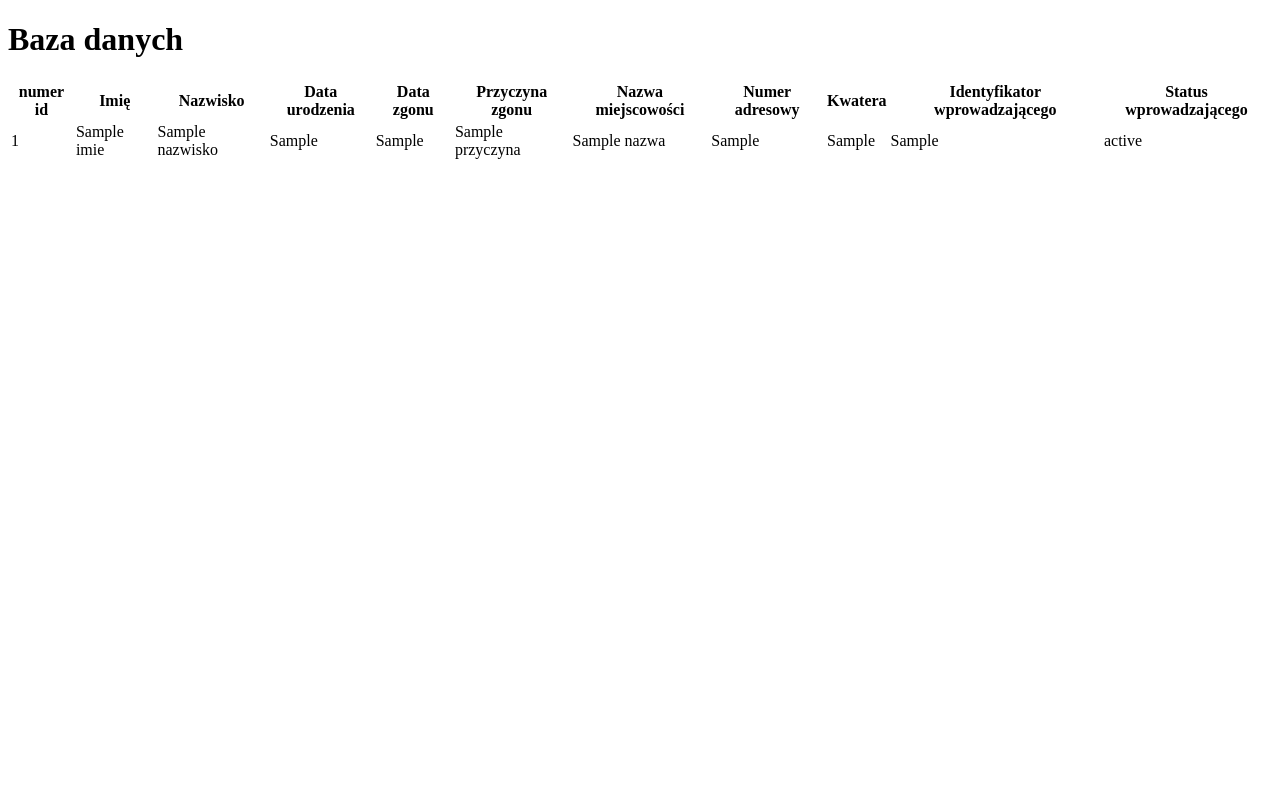
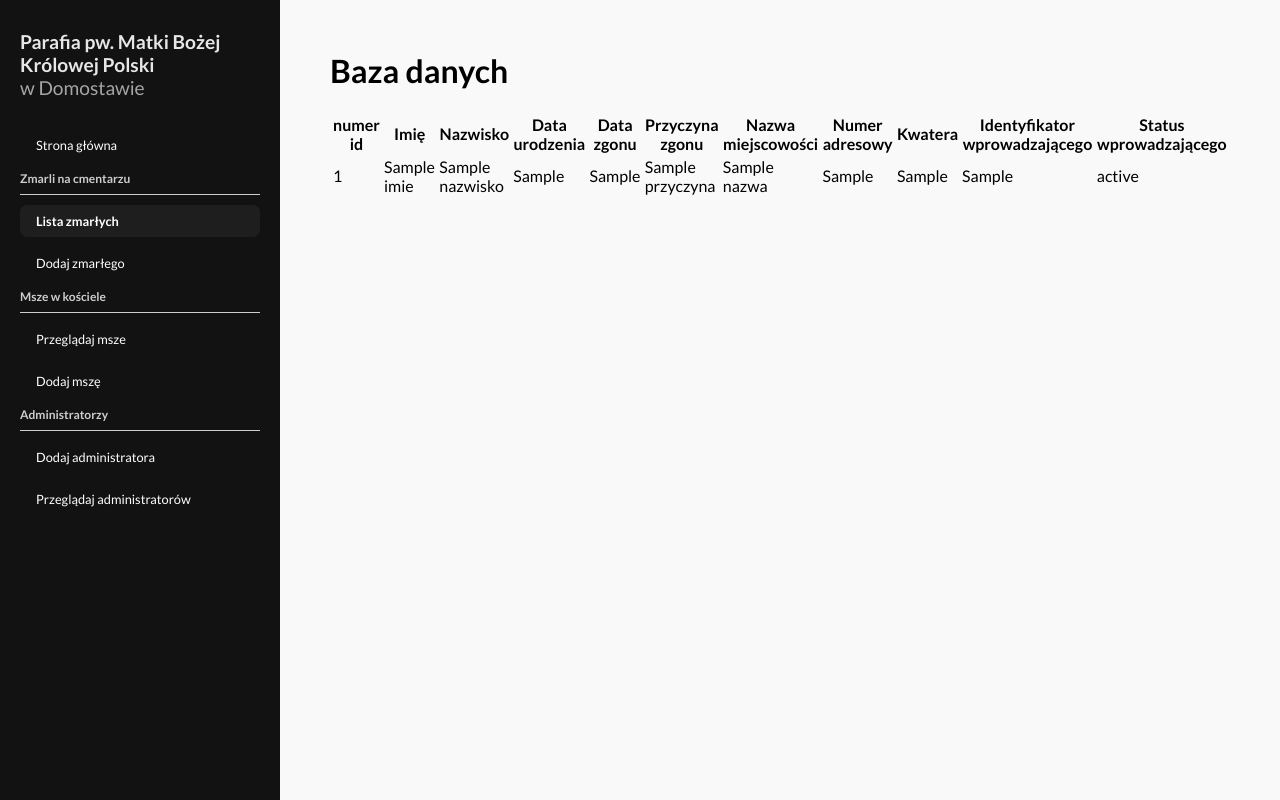
Before and after one commit to mikruk045/groby_domostawa, a Flask app: template templates/database.html in a window 1280 px wide. Run offline with Flask 2, Linux system fonts and the light colour scheme; the template is opened without the code that fills it: most values are stand-ins (such as "Sample title", 1, 10 or a date in 2020).

Commit message:
panel init

```diff
--- /dev/null
+++ b/static/panelStyle.css
@@ -0,0 +1,96 @@
+* {
+    -moz-box-sizing: border-box;
+    -webkit-box-sizing: border-box;
+    box-sizing: border-box;
+}
+
+body, html{
+    font-family: 'Lato', sans-serif;
+    font-size: 12pt;
+    width: 100%;
+    height: 100%;
+    margin: 0;
+}
+
+body{
+    display: grid;
+    grid-template-columns: 280px 1fr;
+}
+
+.siteName{
+    text-align: left;
+    font-weight: 600;
+    font-size: 1.2rem;
+}
+
+.siteName2{
+    font-weight: 400;
+    color: rgb(165, 165, 165);
+}
+
+.crossIcon{
+    height: 30px;
+    margin-top: 3%;
+}
+
+.crossIcon > svg{
+    height: 30px;
+    position: absolute;
+    left: 50%;
+    transform: translate(-50%);
+}
+
+.panelContent{
+    padding: 30px 50px;
+    overflow-y: auto;
+    background-color: rgb(249, 249, 249);
+}
+
+.sidepanel{
+    background-color: #121212;
+    z-index: 999;
+    overflow-y: auto;
+    /* background-color: #fff;
+    border: 1px solid rgb(206, 206, 206, 0.9);
+    box-shadow: 0 0 10px rgba(172, 172, 172, 0.2); */
+    color: #e7e7e7;
+    padding: 30px 20px;
+}
+
+.category{
+    font-size: 0.75rem;
+    /* color: rgb(136, 136, 136); */
+    color: #cecece;
+    font-weight: 600;
+}
+
+.menu{
+    margin: 30px 0;
+}
+
+.menu > hr{
+    border: 0;
+    border-top: 1px solid #cecece;
+}
+
+.menu > a{
+    display: block;
+    width: 100%;
+    text-decoration: none;
+    color: #fff;
+    margin: 10px 0;
+    font-size: 0.8rem;
+    padding: 0.5rem 1rem;
+    border-radius: 7px;
+    transition: .2s linear;
+}
+
+.menu > a:hover{
+    background-color: #1e1e1e;
+}
+
+.activeTab{
+    font-weight: 700;
+    background-color: #1e1e1e;
+    cursor: default;
+}
--- a/templates/base.html
+++ b/templates/base.html
@@ -3,6 +3,9 @@
 <head>
     <meta charset="UTF-8">
     <meta name="viewport" content="width=device-width, initial-scale=1.0">
+    <link rel="preconnect" href="https://fonts.googleapis.com">
+    <link rel="preconnect" href="https://fonts.gstatic.com" crossorigin>
+    <link href="https://fonts.googleapis.com/css2?family=Lato:ital,wght@0,100;0,300;0,400;0,700;0,900;1,100;1,300;1,400;1,700;1,900&display=swap" rel="stylesheet">
     {% block head %}{% endblock %}
 </head>
 <body>
--- /dev/null
+++ b/templates/basePanel.html
@@ -0,0 +1,41 @@
+<!DOCTYPE html>
+<html lang="pl">
+<head>
+    <meta charset="UTF-8">
+    <meta http-equiv="X-UA-Compatible" content="IE=edge">
+    <meta name="viewport" content="width=device-width, initial-scale=1.0">
+    <title>Document</title>
+    <link rel="preconnect" href="https://fonts.googleapis.com">
+    <link rel="preconnect" href="https://fonts.gstatic.com" crossorigin>
+    <link href="https://fonts.googleapis.com/css2?family=Lato:ital,wght@0,100;0,300;0,400;0,700;0,900;1,100;1,300;1,400;1,700;1,900&display=swap" rel="stylesheet">
+    <link rel="stylesheet" href="/static/panelStyle.css">
+    <!-- <script src=""></script> -->
+    {% block head %}{% endblock %}
+</head>
+<body>
+    <div class="sidepanel">
+        <div class="panelInfo">
+            <div class="siteName">Parafia pw. Matki Bożej Królowej Polski <br> <div class="siteName2">w Domostawie</div></div>
+        </div>
+        <div class="menu">
+            <a href="/">Strona główna</a>
+            <div class="category">Zmarli na cmentarzu</div>
+            <hr>
+            <a class="activeTab">Lista zmarłych</a>
+            <a href="/record">Dodaj zmarłego</a>
+            <div class="category">Msze w kościele</div>
+            <hr>
+            <a href="/mass_database">Przeglądaj msze</a>
+            <a href="/add_mass">Dodaj mszę</a>
+            <div class="category">Administratorzy</div>
+            <hr>
+            <a href="/new_admin">Dodaj administratora</a>
+            <a href="/admin_database">Przeglądaj administratorów</a>
+
+        </div>
+    </div>
+    <div class="panelContent">
+        {% block panelContent %}{% endblock %}
+    </div>
+</body>
+</html>
--- a/templates/database.html
+++ b/templates/database.html
@@ -1,12 +1,12 @@
 
 
-{% extends 'base.html' %}
+{% extends 'basePanel.html' %}
 
 {% block head %}
 
 {% endblock %}
 
-{% block body %}
+{% block panelContent %}
 <h1>Baza danych</h1>
 <table style="width:100%">
   <tr>
@@ -33,8 +33,12 @@
     <td>{{d['nazwa']}}</td>
     <td>{{d['nr_adres']}}</td>
     <td>{{d['id_kwatera']}}</td>
-    <td>{{d['id_admina']}}</td>
+    <td>{{d['id_admin']}}</td>
     <td>{{d['status']}}</td>
   </tr>
   {% endfor %}
+  <script>
+    let d = '{{ data | tojson }}'
+    d = JSON.parse(d);
+  </script>
 {% endblock %}
--- a/templates/login.html
+++ b/templates/login.html
@@ -1,9 +1,6 @@
 {% extends 'base.html' %}
 
 {% block head %}
-<link rel="preconnect" href="https://fonts.googleapis.com">
-<link rel="preconnect" href="https://fonts.gstatic.com" crossorigin>
-<link href="https://fonts.googleapis.com/css2?family=Lato:ital,wght@0,100;0,300;0,400;0,700;0,900;1,100;1,300;1,400;1,700;1,900&display=swap" rel="stylesheet">
 <link rel="stylesheet" href="/static/loginStyle.css">
 {% endblock %}
 
```
Also changed, not shown: static/loginStyle.css (+5 -4 lines).
